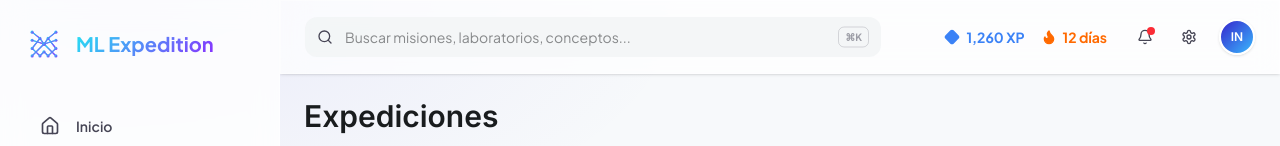
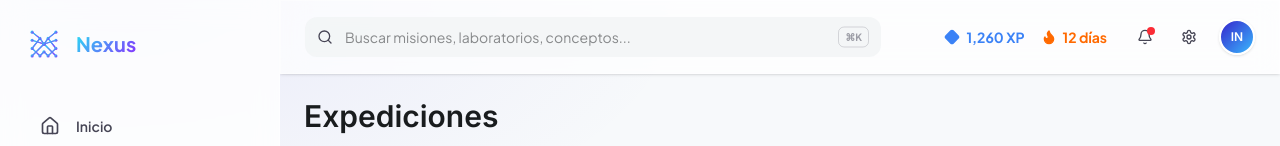
Before and after one commit to marcos-Nieves-24/ml-bootcamp, a Next.js app in the folder platform/: page /expediciones in a window 1280 px wide. Shown: the top 146 px of the page. Built offline with nearby package versions, Linux system fonts and the light colour scheme; no server answers; the database is empty.

Commit message:
refactor: rename ML Expedition to Nexus across the app
- Updated default label in Logo component to 'Nexus'
- Changed metadata titles in layout and pages
- default: 'Nexus', template: '%s · Nexus'

```diff
--- a/platform/app/(app)/expediciones/page.tsx
+++ b/platform/app/(app)/expediciones/page.tsx
@@ -6,7 +6,7 @@ import { getModules } from "@/lib/repositories"
 import { auth } from "@/lib/auth"
 
 export const metadata: Metadata = {
-  title: "Expediciones · ML Expedition",
+  title: "Expediciones · Nexus",
   description: "Ruta de aprendizaje de Machine Learning. Progreso, módulos y XP.",
 }
 
--- a/platform/app/components/Logo.tsx
+++ b/platform/app/components/Logo.tsx
@@ -4,7 +4,7 @@ interface LogoProps {
   label?: string
 }
 
-export default function Logo({ size = 40, showText = true, label = 'ML Expedition' }: LogoProps) {
+export default function Logo({ size = 40, showText = true, label = 'Nexus' }: LogoProps) {
   const gradientId = `logo-gradient-${size}`
   const glowId = `logo-glow-${size}`
 
--- a/platform/app/layout.tsx
+++ b/platform/app/layout.tsx
@@ -2,18 +2,18 @@ import "@/app/globals.css"
 import type { Metadata } from "next"
 import Providers from "./providers"
 
-const siteName = "ML Bootcamp Platform"
+const siteName = "Nexus"
 const siteDescription = "Transformando aprendizaje estático en experiencia interactiva. Cursos de Machine Learning y Data Science."
 
 export const metadata: Metadata = {
   title: {
-    default: "ML Expedition",
-    template: `%s · ML Expedition`,
+    default: "Nexus",
+    template: `%s · Nexus`,
   },
   description: siteDescription,
   openGraph: {
     siteName,
-    title: "ML Expedition",
+    title: "Nexus",
     description: siteDescription,
     type: "website",
   },
```
